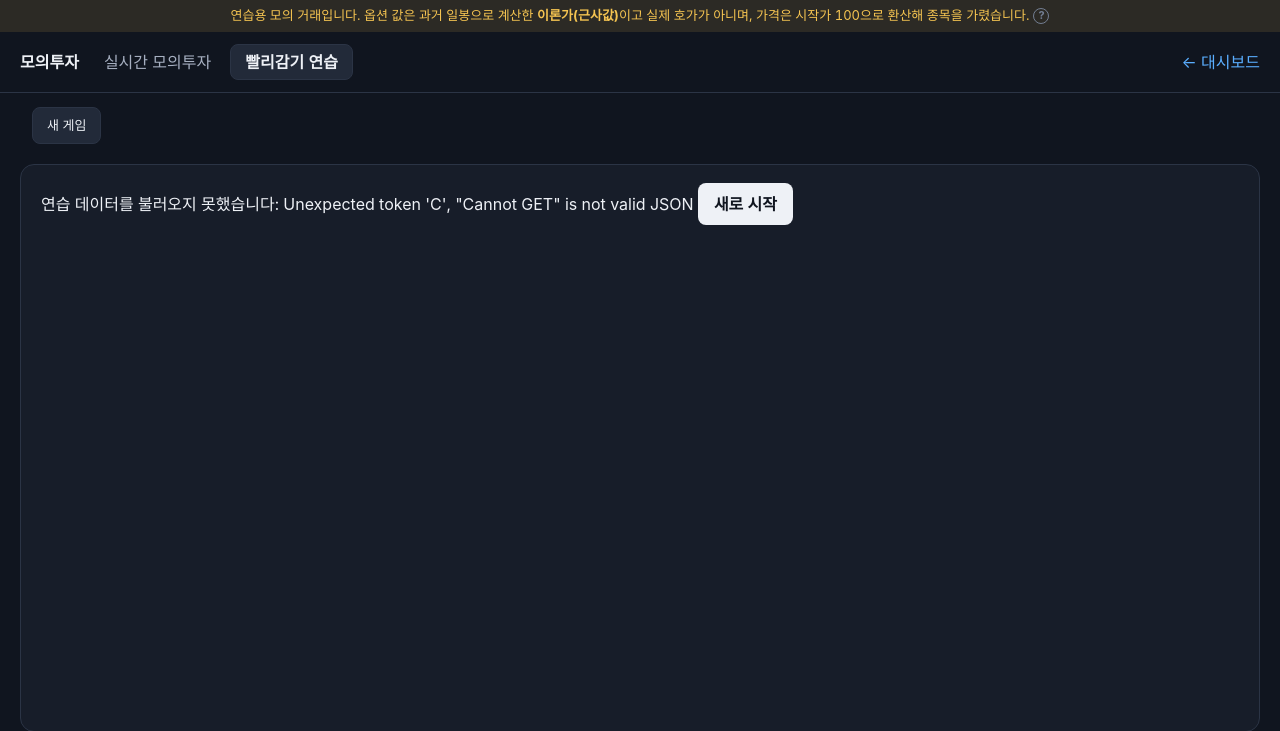
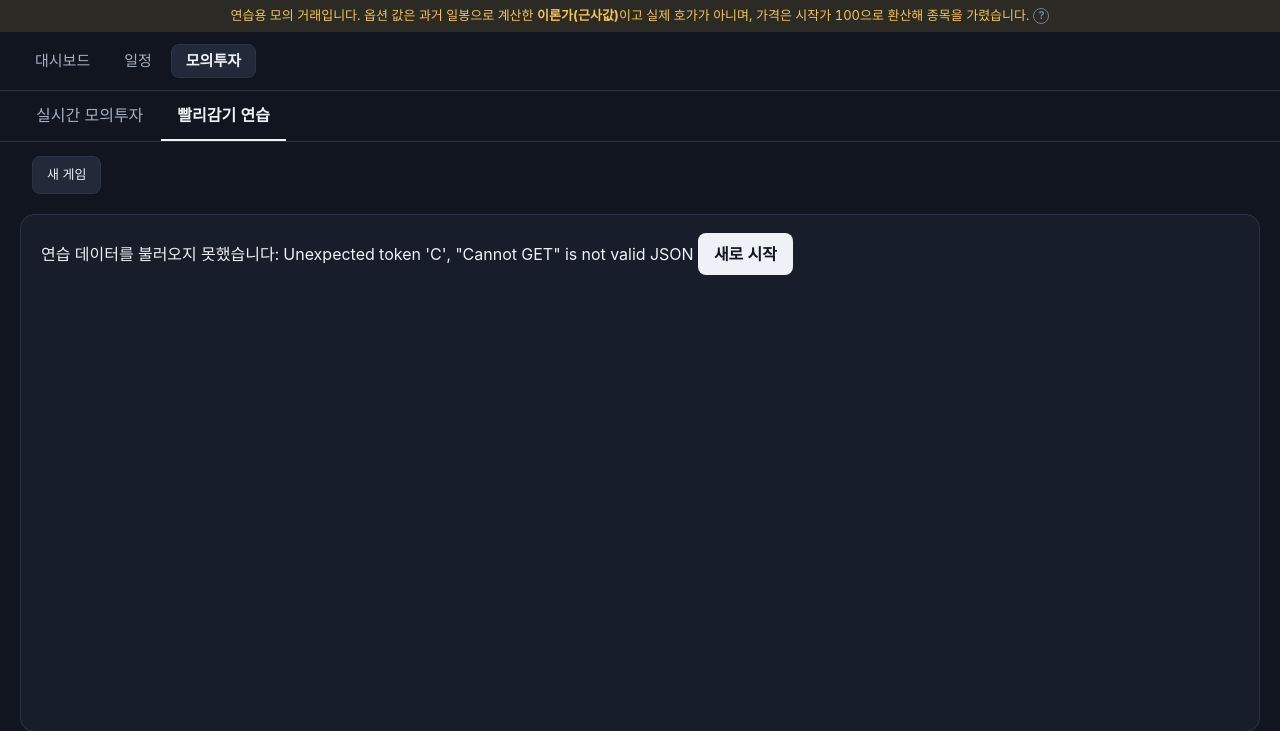
Before and after one commit to starwook/optionhelper, a web app: page /drill.html in a window 1280 px wide. Shown: the top 731 px of the page. Run offline with its HTML, style and script files only (its server is not run), Linux system fonts and the light colour scheme; data that the repository does not hold is empty; some web fonts are replaced.

Commit message:
feat: 상단 메뉴를 대시보드·일정·모의투자로 통일
- 모든 화면 상단에 같은 메뉴 [대시보드 | 일정 | 모의투자]
- 종목 선택·장 상태는 대시보드에서만 표시
- 모의투자의 실시간/빨리감기는 하위 탭 줄로 이동
- 대시보드·일정은 /#dashboard, /#schedule로 바로 진입

Co-Authored-By: Claude Opus 5.5 <noreply@anthropic.com>

```diff
--- a/src/main/resources/static/app.css
+++ b/src/main/resources/static/app.css
@@ -126,6 +126,12 @@ footer { padding: 12px 20px 16px; font-size: 13px; color: var(--faint); border-t
 .quote-note { margin: 0; font-size: 12px; color: var(--faint); }
 
 
+/* 모든 화면 공통 상단 메뉴: 대시보드 | 일정 | 모의투자 (지금 화면은 aria-current) */
+.mainnav { display: flex; gap: 4px; }
+.mainnav a { border: 1px solid transparent; border-radius: 8px; padding: 5px 14px; color: var(--muted); font-size: 15px; }
+.mainnav a[aria-current="page"] { border-color: var(--line); background: var(--raised); color: var(--text); font-weight: 700; }
+.mainnav a:hover { text-decoration: none; color: var(--text); }
+
 /* 다크/라이트 전환 버튼(theme.js가 모든 페이지 오른쪽 아래에 붙인다) */
 .theme-toggle {
   position: fixed; right: 16px; bottom: 16px; z-index: 90;
--- a/src/main/resources/static/drill.html
+++ b/src/main/resources/static/drill.html
@@ -13,11 +13,9 @@
      게임 상태(게임 ID, 날짜, 계좌)는 localStorage 'drill.current', 끝난 판은 'drill.history'. -->
 <div class="approx-banner">연습용 모의 거래입니다. 옵션 값은 과거 일봉으로 계산한 <strong>이론가(근사값)</strong>이고 실제 호가가 아니며, 가격은 시작가 100으로 환산해 종목을 가렸습니다.<span class="term-help" data-term="approximate" tabindex="0">?</span></div>
 <header class="bar">
-  <strong>모의투자</strong>
-  <nav class="modes" aria-label="모의투자 화면"><a href="/paper.html">실시간 모의투자</a><a href="/drill.html" aria-current="page">빨리감기 연습</a></nav>
-  <span class="grow"></span>
-  <a href="/">← 대시보드</a>
+  <nav class="mainnav" aria-label="화면"><a href="/#dashboard">대시보드</a><a href="/#schedule">일정</a><a href="/paper.html" aria-current="page">모의투자</a></nav>
 </header>
+<nav class="subtabs" aria-label="모의투자 모드"><a href="/paper.html">실시간 모의투자</a><a href="/drill.html" aria-current="page">빨리감기 연습</a></nav>
 <!-- 이 화면 안의 상태: 게임 진행 날짜 -->
 <div class="subbar"><strong id="dayLabel"></strong><button class="ghost small" id="restart">새 게임</button></div>
 
--- a/src/main/resources/static/paper.css
+++ b/src/main/resources/static/paper.css
@@ -7,11 +7,11 @@ main { padding: 20px; max-width: 1280px; width: 100%; margin: 0 auto; display: g
 .subbar { display: flex; flex-wrap: wrap; align-items: center; gap: 12px; max-width: 1280px; width: 100%; margin: 0 auto; padding: 14px 20px 0; }
 .subbar select { background: var(--raised); border: 1px solid var(--line); border-radius: 8px; padding: 6px 10px; font-size: 16px; font-weight: 700; }
 .grow { flex: 1; }
-/* 모의투자 안의 화면 전환: 실시간 | 빨리감기 */
-.modes { display: flex; gap: 4px; }
-.modes a { border: 1px solid transparent; border-radius: 8px; padding: 5px 14px; color: var(--muted); }
-.modes a[aria-current="page"] { border-color: var(--line); background: var(--raised); color: var(--text); font-weight: 700; }
-.modes a:hover { text-decoration: none; color: var(--text); }
+/* 모의투자 안의 하위 탭: 실시간 | 빨리감기 (대시보드의 오늘 판단·전략·옵션 체인 탭 줄과 같은 밑줄 모양) */
+.subtabs { display: flex; gap: 2px; padding: 0 20px; border-bottom: 1px solid var(--line); overflow-x: auto; }
+.subtabs a { border-bottom: 2px solid transparent; padding: 12px 16px; color: var(--muted); font-size: 16px; white-space: nowrap; }
+.subtabs a[aria-current="page"] { color: var(--text); border-bottom-color: var(--text); font-weight: 700; }
+.subtabs a:hover { text-decoration: none; color: var(--text); }
 
 .panel { background: var(--surface); border: 1px solid var(--line); border-radius: 14px; padding: 18px 20px; min-width: 0; }
 .panel h2 { margin: 0 0 12px; font-size: 15px; font-weight: 700; color: var(--muted); }
--- a/src/main/resources/static/paper.html
+++ b/src/main/resources/static/paper.html
@@ -13,11 +13,9 @@
      계좌는 끝없이 이어지고(localStorage 'paper.account'), 일별·월별 수익률은 지난 거래일 장 마감 값을 서버에서 다시 계산해 만든다. -->
 <div class="approx-banner">모의 거래입니다. 옵션 호가는 <strong>이론가(근사값)</strong>이고 실제 호가가 아닙니다. 주가도 해외 가상자산 거래소의 주식 추종 무기한 선물 참고시세로, 실제 주가와 다를 수 있습니다.<span class="term-help" data-term="approximate" tabindex="0">?</span></div>
 <header class="bar">
-  <strong>모의투자</strong>
-  <nav class="modes" aria-label="모의투자 화면"><a href="/paper.html" aria-current="page">실시간 모의투자</a><a href="/drill.html">빨리감기 연습</a></nav>
-  <span class="grow"></span>
-  <a href="/">← 대시보드</a>
+  <nav class="mainnav" aria-label="화면"><a href="/#dashboard">대시보드</a><a href="/#schedule">일정</a><a href="/paper.html" aria-current="page">모의투자</a></nav>
 </header>
+<nav class="subtabs" aria-label="모의투자 모드"><a href="/paper.html" aria-current="page">실시간 모의투자</a><a href="/drill.html">빨리감기 연습</a></nav>
 <!-- 이 화면 안의 상태: 종목 선택, 정규장 여부 -->
 <div class="subbar">
   <select id="symbol" aria-label="종목"></select>
```
Also changed, not shown: docs/기획서.md (+1 -1 lines), src/main/resources/static/index.html (+24 -22 lines).
